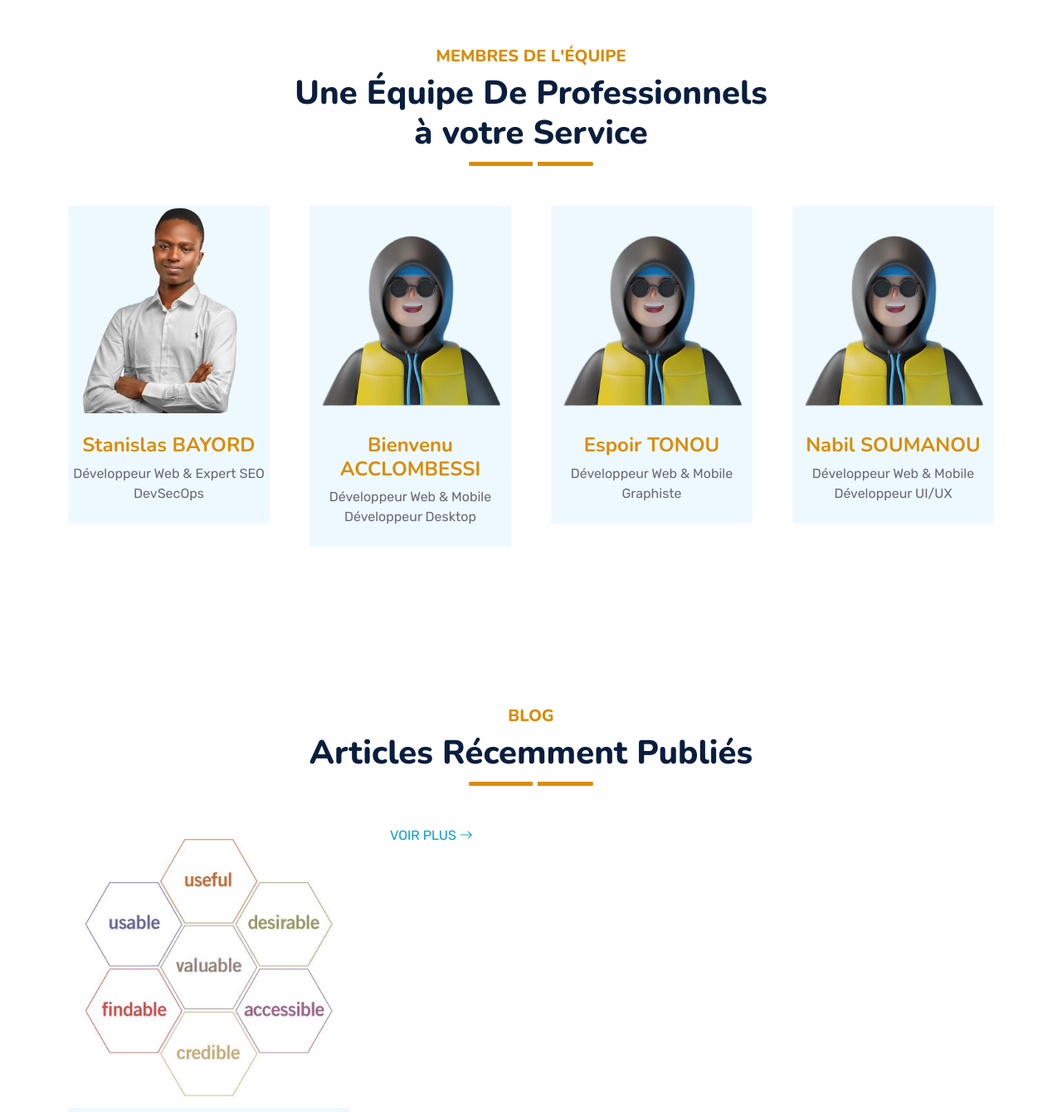
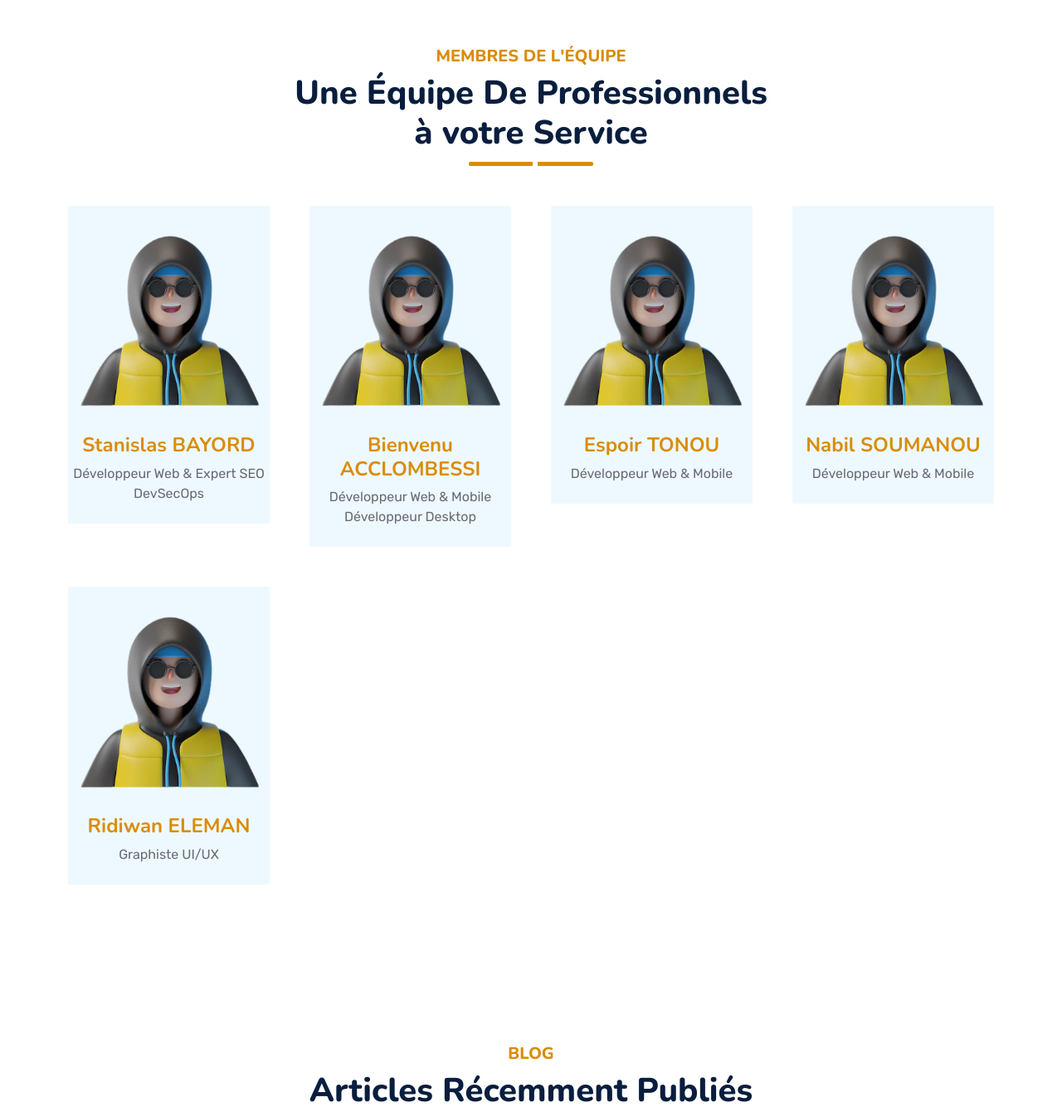
Before and after one commit to Bienvenu-acclombessi/modernet, a PHP site: page / in a window 1280 px wide. Shown: the part 3474-4814 px from the top of the page at 83% size. Run offline with PHP 8.4, Linux system fonts and the light colour scheme; data comes from the database, SQL or seed files in the repository; some libraries are stand-ins or nearby versions.

Commit message:
stanislas a demandé

```diff
--- /dev/null
+++ b/archives/index.php
@@ -0,0 +1,4 @@
+<?php
+header('location: /');
+
+?>
--- a/team-container.php
+++ b/team-container.php
@@ -9,7 +9,7 @@
             <div class="col-lg-3 wow slideInUp" data-wow-delay="0.3s">
                     <div class="team-item bg-light rounded overflow-hidden">
                         <div class="team-img position-relative overflow-hidden">
-                            <div class="w-100 overflow-hidden" style="height:250px"><img class="img-fluid w-100" src="img/stan1.png" alt=""></div>
+                            <div class="w-100 overflow-hidden" style="height:250px"><img class="img-fluid w-100" src="img/avatar_equipe.png" alt=""></div>
                             <div class="team-social">
                                 <a class="btn btn-lg btn-primary btn-lg-square rounded" href=""><i class="fab fa-twitter fw-normal"></i></a>
                                 <a class="btn btn-lg btn-primary btn-lg-square rounded" href=""><i class="fab fa-facebook-f fw-normal"></i></a>
@@ -56,7 +56,6 @@
                         <div class="text-center py-4">
                             <h4 class="text-primary">Espoir TONOU</h4>
                             <p class=" m-0">Développeur Web & Mobile</p>
-                            <p class=" m-0">Graphiste</p>
                         </div>
                     </div>
                 </div>
@@ -74,7 +73,24 @@
                         <div class="text-center py-4">
                             <h4 class="text-primary"> Nabil SOUMANOU</h4>
                             <p class=" m-0">Développeur Web & Mobile</p>
-                            <p class=" m-0"> Développeur UI/UX</p>
+
+                        </div>
+                    </div>
+                </div>
+                <div class="col-lg-3 wow slideInUp" data-wow-delay="0.9s">
+                    <div class="team-item bg-light rounded overflow-hidden">
+                        <div class="team-img position-relative overflow-hidden">
+                           <div class="w-100 overflow-hidden" style="height:250px"><img class="img-fluid w-100" src="img/avatar_equipe.png" alt=""></div>
+                            <div class="team-social">
+                                <a class="btn btn-lg btn-primary btn-lg-square rounded" href=""><i class="fab fa-twitter fw-normal"></i></a>
+                                <a class="btn btn-lg btn-primary btn-lg-square rounded" href=""><i class="fab fa-facebook-f fw-normal"></i></a>
+                                <a class="btn btn-lg btn-primary btn-lg-square rounded" href=""><i class="fab fa-instagram fw-normal"></i></a>
+                                <a class="btn btn-lg btn-primary btn-lg-square rounded" href=""><i class="fab fa-linkedin-in fw-normal"></i></a>
+                            </div>
+                        </div>
+                        <div class="text-center py-4">
+                            <h4 class="text-primary"> Ridiwan ELEMAN</h4>
+                            <p class=" m-0">Graphiste UI/UX</p>
 
                         </div>
                     </div>
```
Also changed, not shown: contact.php (+12 -3 lines), 2 other files.
